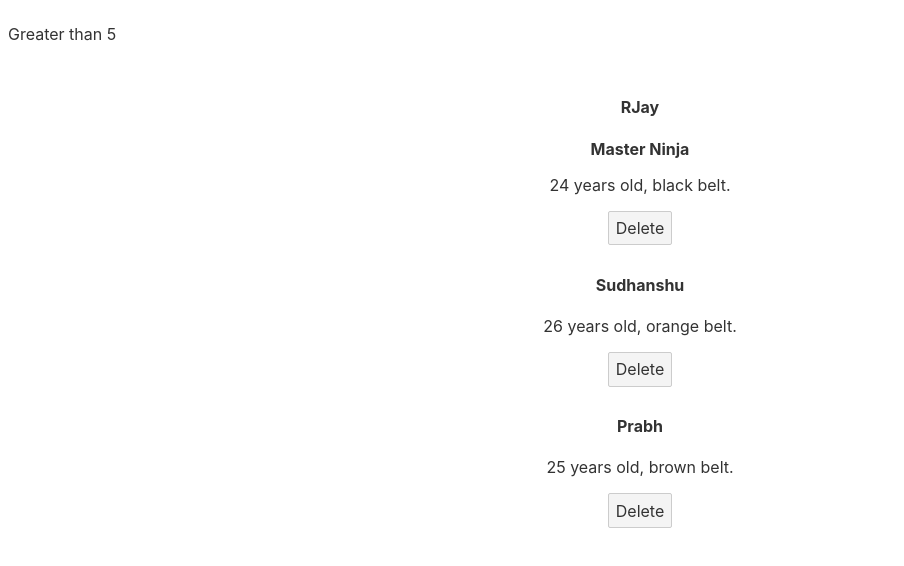
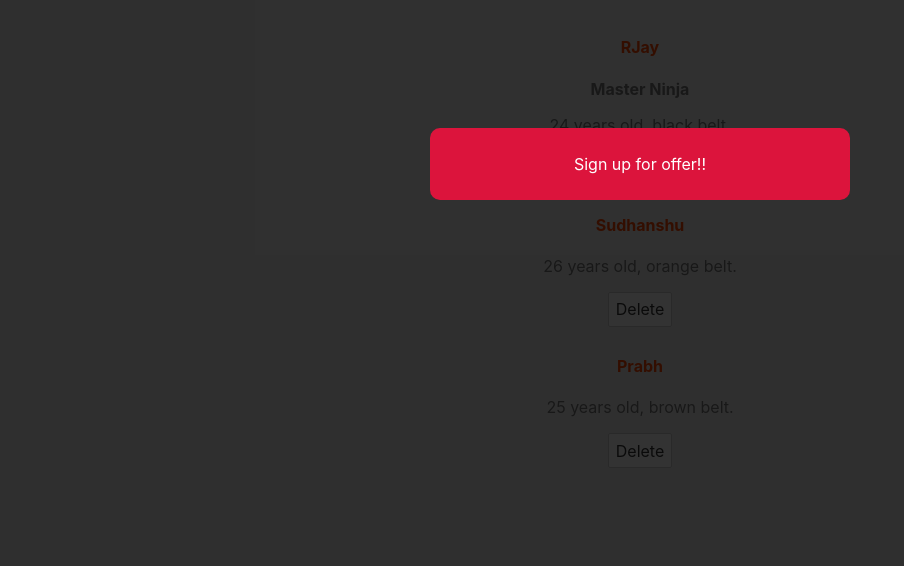
Before and after one commit to rajansharma3097/svelte-learning, a Svelte app: page / in a window 1280 px wide. Shown: the top 566 px of the page, without its empty margins (0-904 px from the left). Built offline with nearby package versions, Linux system fonts and the light colour scheme.

Commit message:
components and conditional styles

```diff
--- a/public/global.css
+++ b/public/global.css
@@ -1,4 +1,5 @@
-html, body {
+html,
+body {
   position: relative;
   width: 100%;
   height: 100%;
@@ -9,11 +10,12 @@
   margin: 0;
   padding: 8px;
   box-sizing: border-box;
-	font-family: -apple-system, BlinkMacSystemFont, "Segoe UI", Roboto, Oxygen-Sans, Ubuntu, Cantarell, "Helvetica Neue", sans-serif;
+  font-family: -apple-system, BlinkMacSystemFont, "Segoe UI", Roboto,
+    Oxygen-Sans, Ubuntu, Cantarell, "Helvetica Neue", sans-serif;
 }
 
 a {
-	color: rgb(0,100,200);
+  color: rgb(0, 100, 200);
   text-decoration: none;
 }
 
@@ -22,14 +24,17 @@
 }
 
 a:visited {
-	color: rgb(0,80,160);
+  color: rgb(0, 80, 160);
 }
 
 label {
   display: block;
 }
 
-input, button, select, textarea {
+input,
+button,
+select,
+textarea {
   font-family: inherit;
   font-size: inherit;
   -webkit-padding: 0.4em 0;
@@ -61,3 +66,19 @@
 button:focus {
   border-color: #666;
 }
+
+/* extra styles */
+body {
+  color: #777;
+  background: #eee;
+  padding: 0;
+  margin: 0;
+}
+
+h4 {
+  color: orangered;
+}
+
+button {
+  background: white;
+}
--- a/src/App.svelte
+++ b/src/App.svelte
@@ -1,4 +1,5 @@
 <script>
+	import Modal from './Modal.svelte';
 	let people = [
 		{name: 'RJay', beltColor: 'black', age: 24, id: 1},
 		{name: 'Sudhanshu', beltColor: 'orange', age: 26, id: 2},
@@ -9,18 +10,9 @@
 		people = people.filter((person) => person.id != id);
 	}
 
-	let num = 15;
-
 </script>
 
-{#if num > 20}
-	<p>Greater than 20</p>
-{:else if num > 5}
-	<p>Greater than 5</p>
-{:else}
-	<p>Not Greater than 5</p>
-{/if}
-
+<Modal />
 <main>
 	{#each people as person (person.id)}
 		<div>
--- /dev/null
+++ b/src/Modal.svelte
@@ -0,0 +1,35 @@
+<script>
+  let showModal = true;
+  let isPromo = true;
+</script>
+
+{#if showModal}
+  <div class="backdrop" class:promo={isPromo}>
+    <div class="modal">
+      <p>Sign up for offer!!</p>
+    </div>
+  </div>
+{/if}
+
+<style>
+  .backdrop {
+    width: 100%;
+    height: 100%;
+    position: fixed;
+    background: rgba(0,0,0,0.8);
+  }
+
+  .modal {
+    padding: 10px;
+    border-radius: 10px;
+    max-width: 400px;
+    margin: 10% auto;
+    text-align: center;
+    background: white;
+  }
+
+  .promo .modal {
+    background: crimson;
+    color: white;
+  }
+</style>
```
Lines whose indentation alone changed are shown as unchanged.
